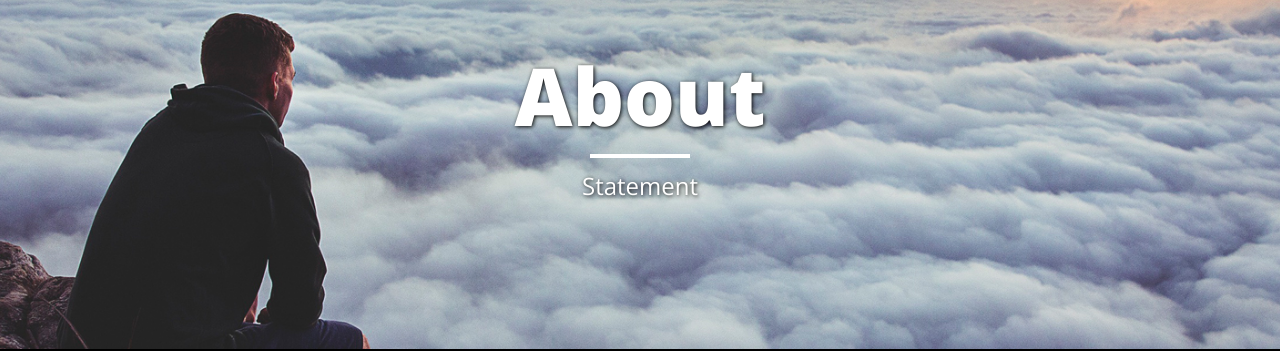
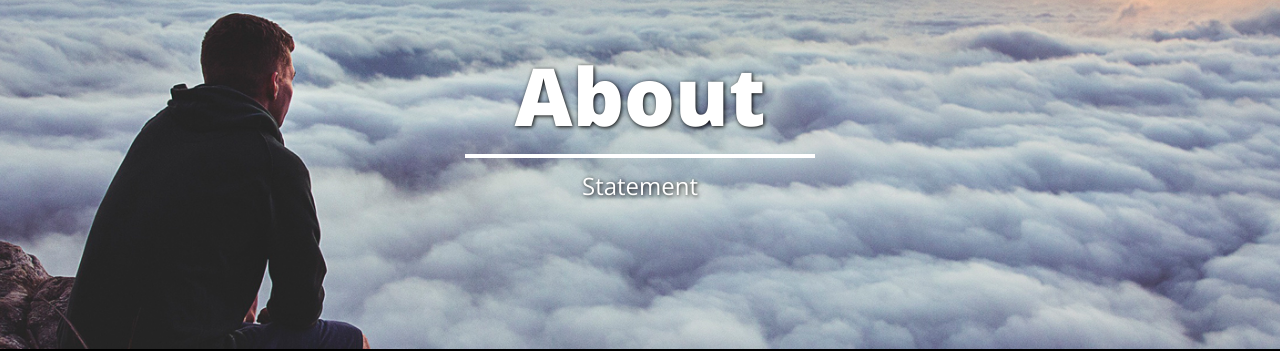
Before and after one commit to Magnum800/glassroom, a Jekyll site: the page built from about/index.html, in a window 1280 px wide. Shown: the part 99-450 px from the top of the page. Built offline with Jekyll 4.4.1, drawn with Linux system fonts in a browser that asks for light colours; nearby versions of some CDN libraries.

Commit message:
Update main.css

```diff
--- a/css/main.css
+++ b/css/main.css
@@ -42,7 +42,7 @@ blockquote {
   font-style: italic;
 }
 hr.small {
-  max-width: 100px;
+  max-width: 350px;
   margin: 15px auto;
   border-width: 4px;
   border-color: white;
```
